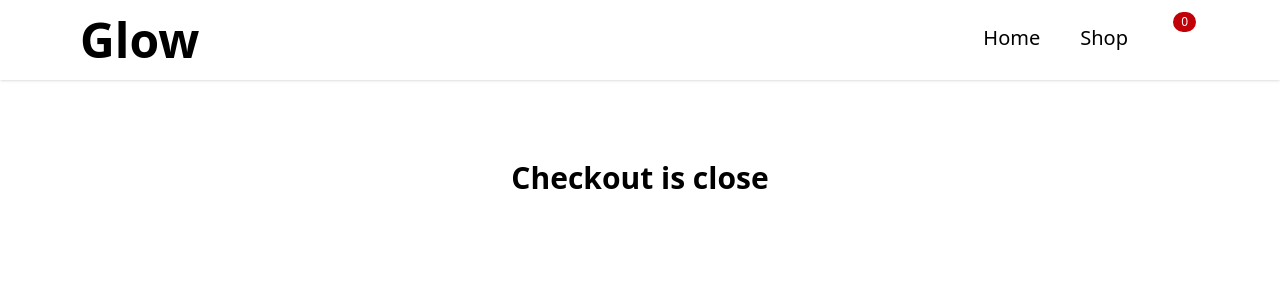
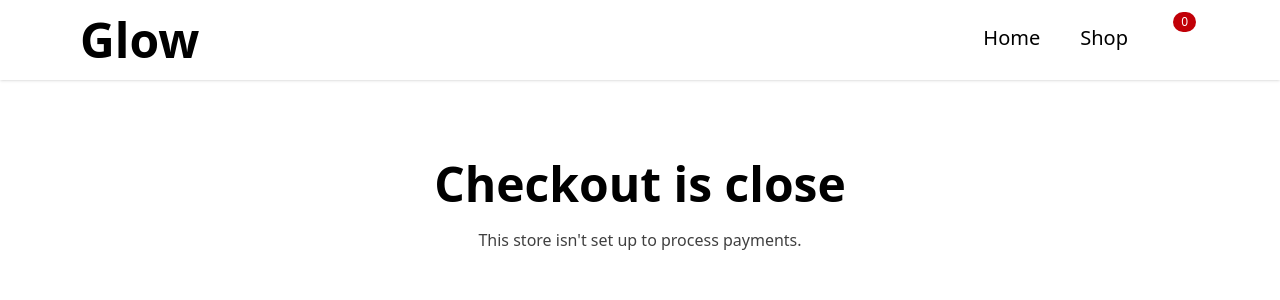
Before and after one commit to EthanTran02/shoping-card, a React (Vite) app: page /checkout in a window 1280 px wide. Shown: the top 300 px of the page. Built offline with nearby package versions, Linux system fonts and the light colour scheme; some icons are missing.

Commit message:
Adding detail for UI

```diff
--- a/src/components/Checkout.jsx
+++ b/src/components/Checkout.jsx
@@ -1,5 +1,12 @@
 export default function Checkout() {
   return (
-    <h1 className="mt-20 text-center text-3xl font-bold">Checkout is close</h1>
+    <div>
+      <h1 className="mt-20 text-center text-5xl font-semibold">
+        Checkout is close
+      </h1>
+      <p className="mt-5 text-center opacity-75">
+        This store isn't set up to process payments.
+      </p>
+    </div>
   );
 }
--- a/src/components/Shop.jsx
+++ b/src/components/Shop.jsx
@@ -18,16 +18,17 @@ export default function Shop() {
     return <h1 className="mt-16 text-center text-3xl">Loading...</h1>;
   if (error) return <h1>{error}</h1>;
 
-
   return (
     <>
       <nav className="mt-8 mb-10 flex gap-4">
         <Link to={"/shop"} className="text-lg">
           Men
         </Link>
+        <div className="opacity-20">/</div>
         <Link to={"women"} className="text-lg">
           Women
         </Link>
+        <div className="opacity-20">/</div>
         <Link to={"jewelery"} className="text-lg">
           Jewelery
         </Link>
```
Also changed, not shown: src/components/Cart.jsx (line endings or trailing spaces).
